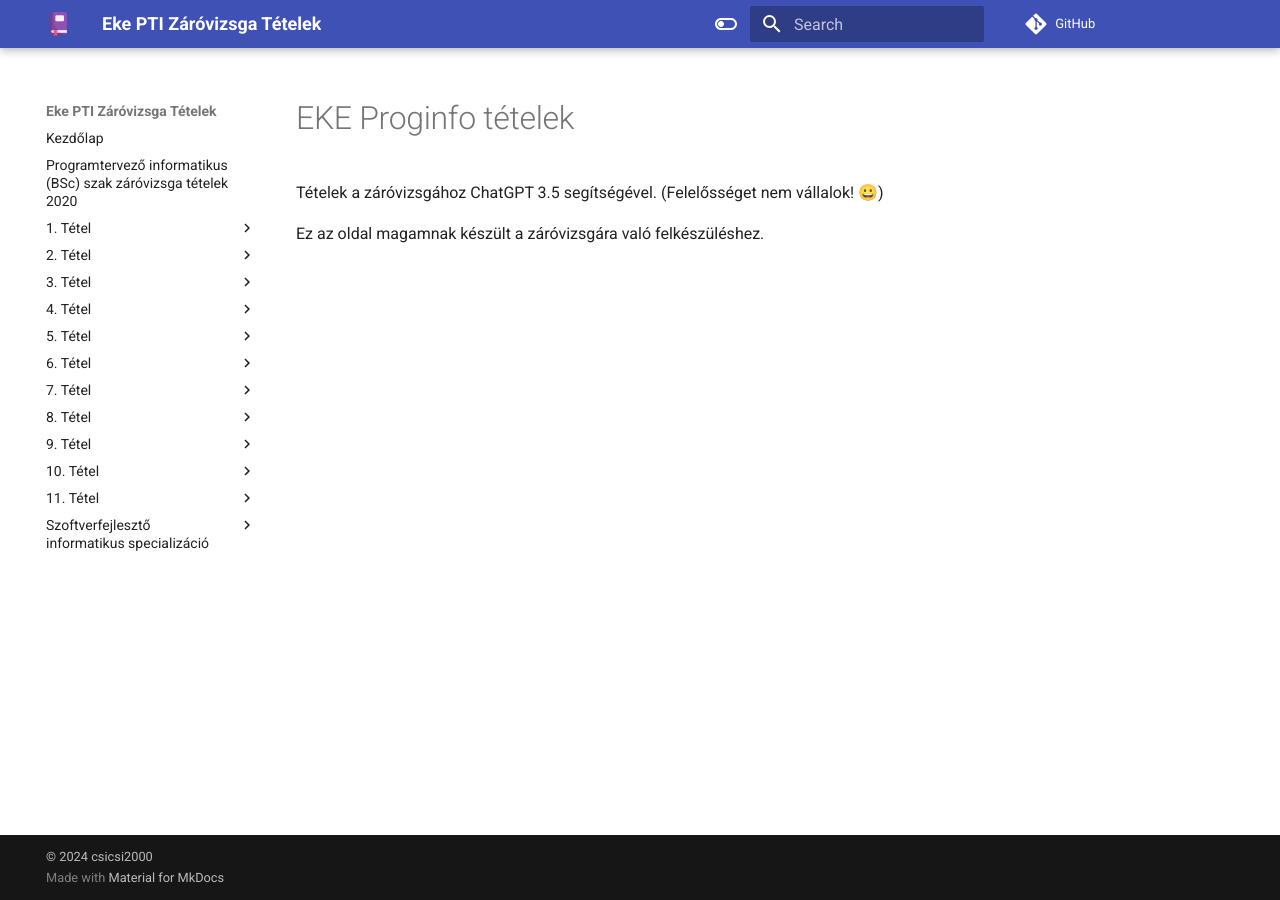
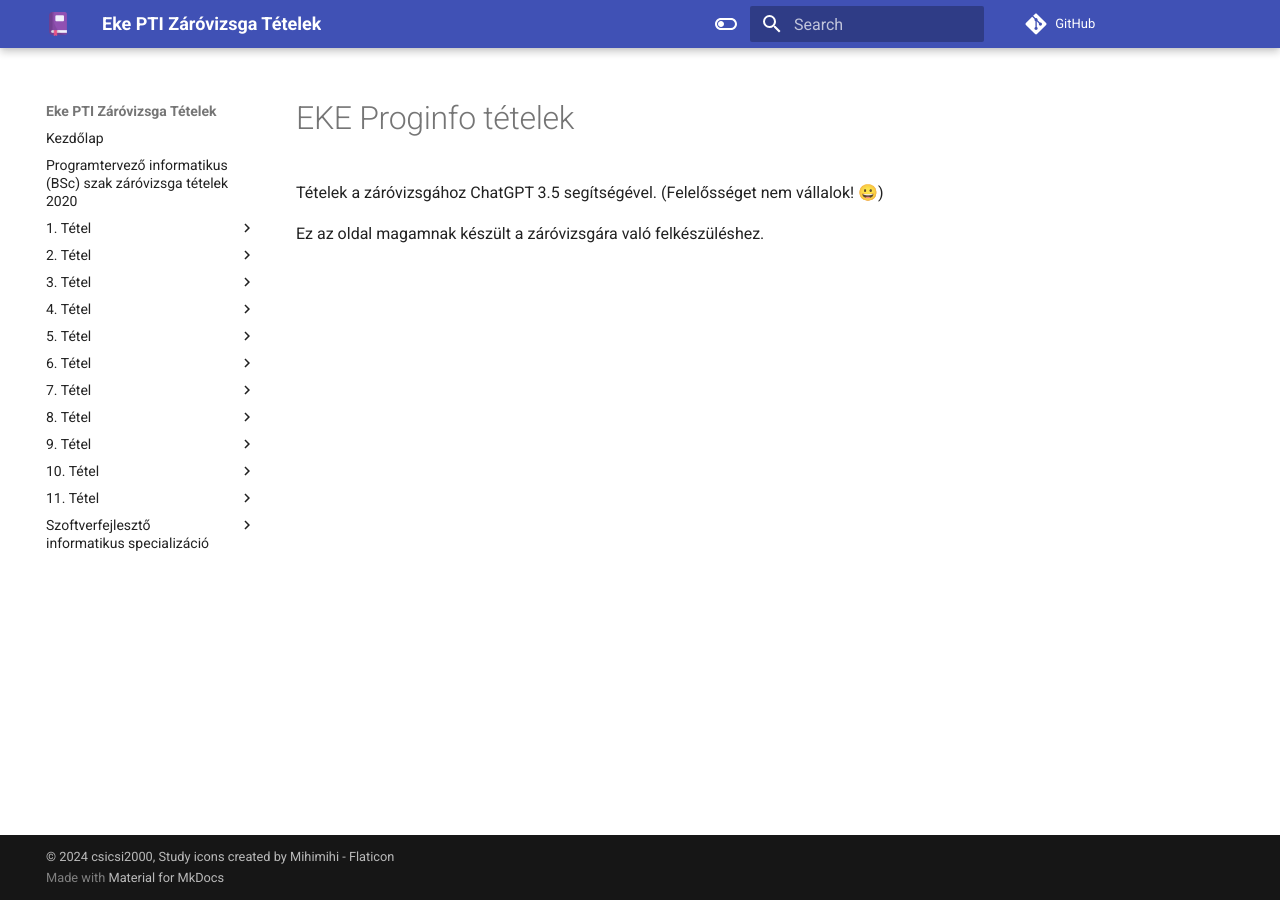
Before and after one commit to csicsi2000/zarotetelek, an MkDocs documentation site: the page built from docs/index.md, in a window 1280 px wide. Built offline with MkDocs 1.6.1 and Material for MkDocs 9.7.7, drawn with Linux system fonts in a browser that asks for light colours; comment, search, counter and statistics services are not loaded.

Commit message:
add icon attribution

```diff
--- a/mkdocs.yml
+++ b/mkdocs.yml
@@ -1,6 +1,8 @@
 site_name: Eke PTI Záróvizsga Tételek
 site_url: https://csicsi2000.github.io/zarotetelek/
-copyright: '© 2024 csicsi2000'
+copyright:
+  © 2024 csicsi2000,
+  <a href="https://www.flaticon.com/free-icons/study" title="study icons">Study icons created by Mihimihi - Flaticon</a>
 repo_url: 'https://github.com/csicsi2000/zarotetelek'
 
 theme:
```
